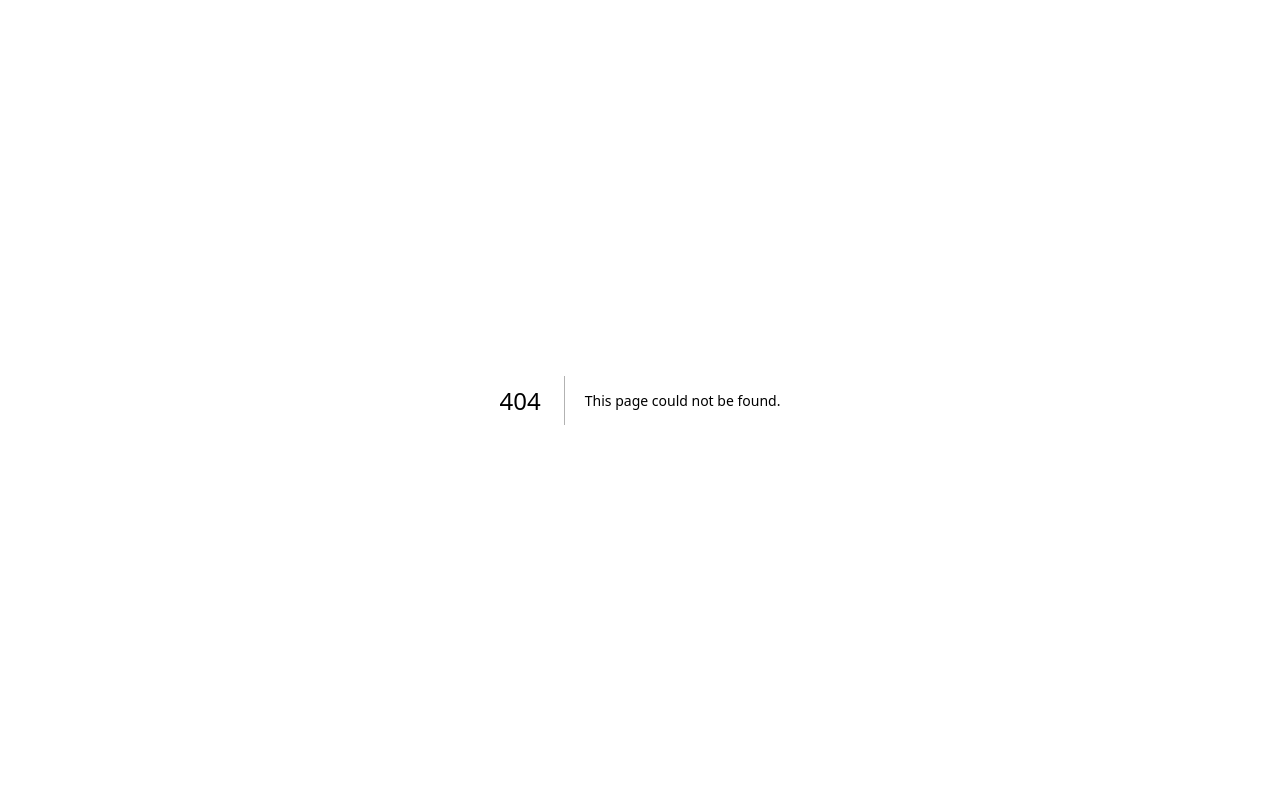
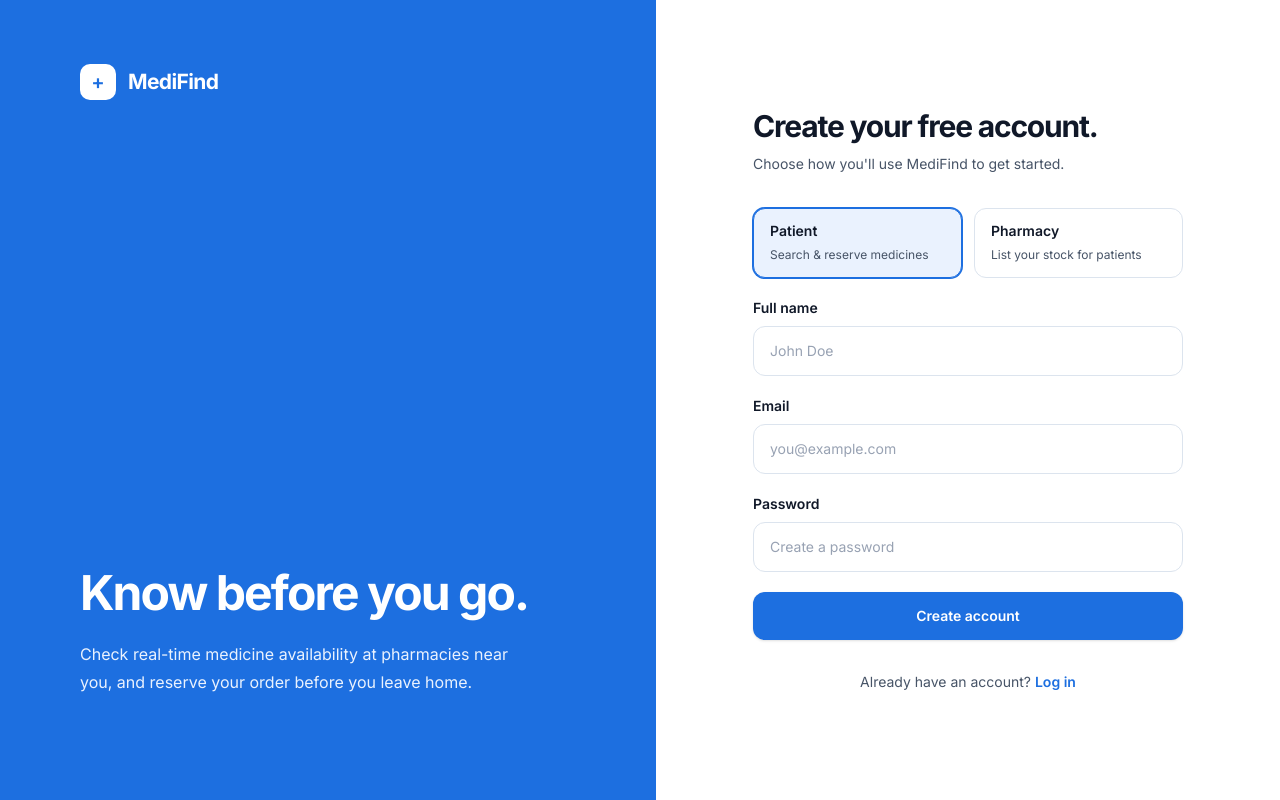
Before and after one commit to fahimcodex/medifind, a Next.js app: page /signup in a window 1280 px wide. Before the commit this address had no page. Built offline with nearby package versions, Linux system fonts and the light colour scheme.

Commit message:
Add signup page with account type selection
Introduces the signup flow with patient and pharmacy role cards, account fields, submission UI, and a login link. Adds reusable role selection cards with accessible pressed-state behavior.

```diff
--- /dev/null
+++ b/app/(auth)/signup/page.tsx
@@ -0,0 +1,70 @@
+"use client";
+
+import { useState } from "react";
+import Link from "next/link";
+import { BrandPanel } from "@/components/auth/BrandPanel";
+import { RoleCards } from "@/components/auth/RoleCards";
+import { TextField } from "@/components/auth/TextField";
+
+type Role = "patient" | "pharmacy";
+
+export default function SignupPage() {
+  const [role, setRole] = useState<Role>("patient");
+  const [fullName, setFullName] = useState("");
+  const [email, setEmail] = useState("");
+  const [password, setPassword] = useState("");
+
+  return (
+    <main className="flex min-h-screen flex-col bg-white font-sans text-ink-900 lg:flex-row">
+      <BrandPanel />
+      <section className="flex flex-1 items-center justify-center px-6 py-12 sm:px-10 lg:px-16 lg:py-16">
+        <div className="w-full max-w-[430px]">
+          <div className="mb-8">
+            <h2 className="text-3xl font-bold tracking-[-0.04em] text-ink-900">Create your free account.</h2>
+            <p className="mt-2 text-sm leading-6 text-ink-600">Choose how you&apos;ll use MediFind to get started.</p>
+          </div>
+
+          <form className="space-y-5" onSubmit={(event) => event.preventDefault()}>
+            <RoleCards value={role} onChange={setRole} />
+            <TextField
+              id="full-name"
+              label="Full name"
+              value={fullName}
+              placeholder="John Doe"
+              onChange={setFullName}
+            />
+            <TextField
+              id="email"
+              label="Email"
+              type="email"
+              value={email}
+              placeholder="you@example.com"
+              onChange={setEmail}
+            />
+            <TextField
+              id="password"
+              label="Password"
+              type="password"
+              value={password}
+              placeholder="Create a password"
+              onChange={setPassword}
+            />
+            <button
+              type="submit"
+              className="w-full rounded-xl bg-primary-600 px-5 py-3.5 text-sm font-semibold text-white shadow-sm transition-colors hover:bg-primary-700"
+            >
+              Create account
+            </button>
+          </form>
+
+          <p className="mt-8 text-center text-sm text-ink-600">
+            Already have an account?{" "}
+            <Link href="/login" className="font-semibold text-primary-600 hover:text-primary-700">
+              Log in
+            </Link>
+          </p>
+        </div>
+      </section>
+    </main>
+  );
+}
--- /dev/null
+++ b/components/auth/RoleCards.tsx
@@ -0,0 +1,50 @@
+type Role = "patient" | "pharmacy";
+
+type RoleCardsProps = {
+  value: Role;
+  onChange: (role: Role) => void;
+};
+
+const roles: Array<{
+  value: Role;
+  label: string;
+  description: string;
+}> = [
+  {
+    value: "patient",
+    label: "Patient",
+    description: "Search & reserve medicines",
+  },
+  {
+    value: "pharmacy",
+    label: "Pharmacy",
+    description: "List your stock for patients",
+  },
+];
+
+export function RoleCards({ value, onChange }: RoleCardsProps) {
+  return (
+    <div className="grid gap-3 sm:grid-cols-2" role="group" aria-label="Account type">
+      {roles.map((role) => {
+        const isSelected = role.value === value;
+
+        return (
+          <button
+            key={role.value}
+            type="button"
+            aria-pressed={isSelected}
+            onClick={() => onChange(role.value)}
+            className={`rounded-xl border px-4 py-3 text-left transition-colors ${
+              isSelected
+                ? "border-primary-600 bg-primary-50 text-ink-900 ring-1 ring-primary-600"
+                : "border-line bg-white text-ink-900 hover:border-primary-600"
+            }`}
+          >
+            <span className="block text-sm font-semibold">{role.label}</span>
+            <span className="mt-1 block text-xs leading-5 text-ink-600">{role.description}</span>
+          </button>
+        );
+      })}
+    </div>
+  );
+}
```
